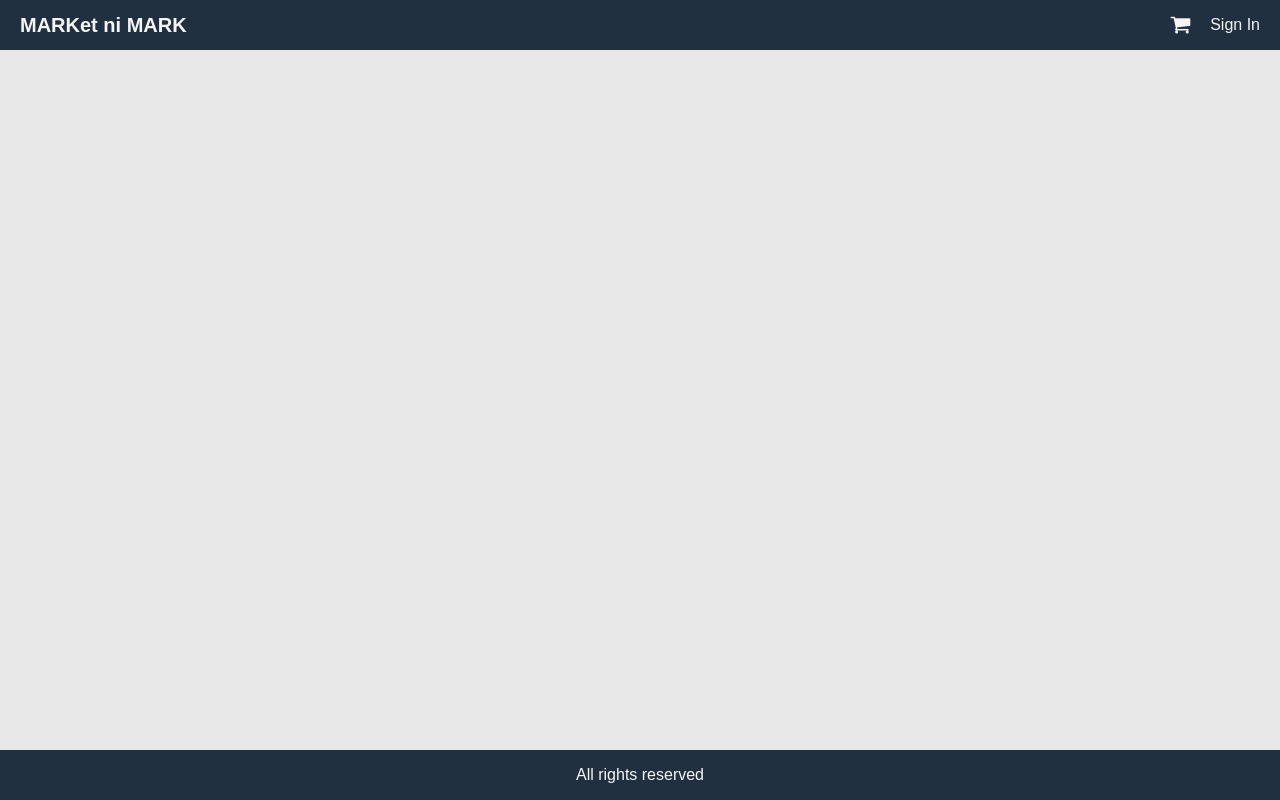
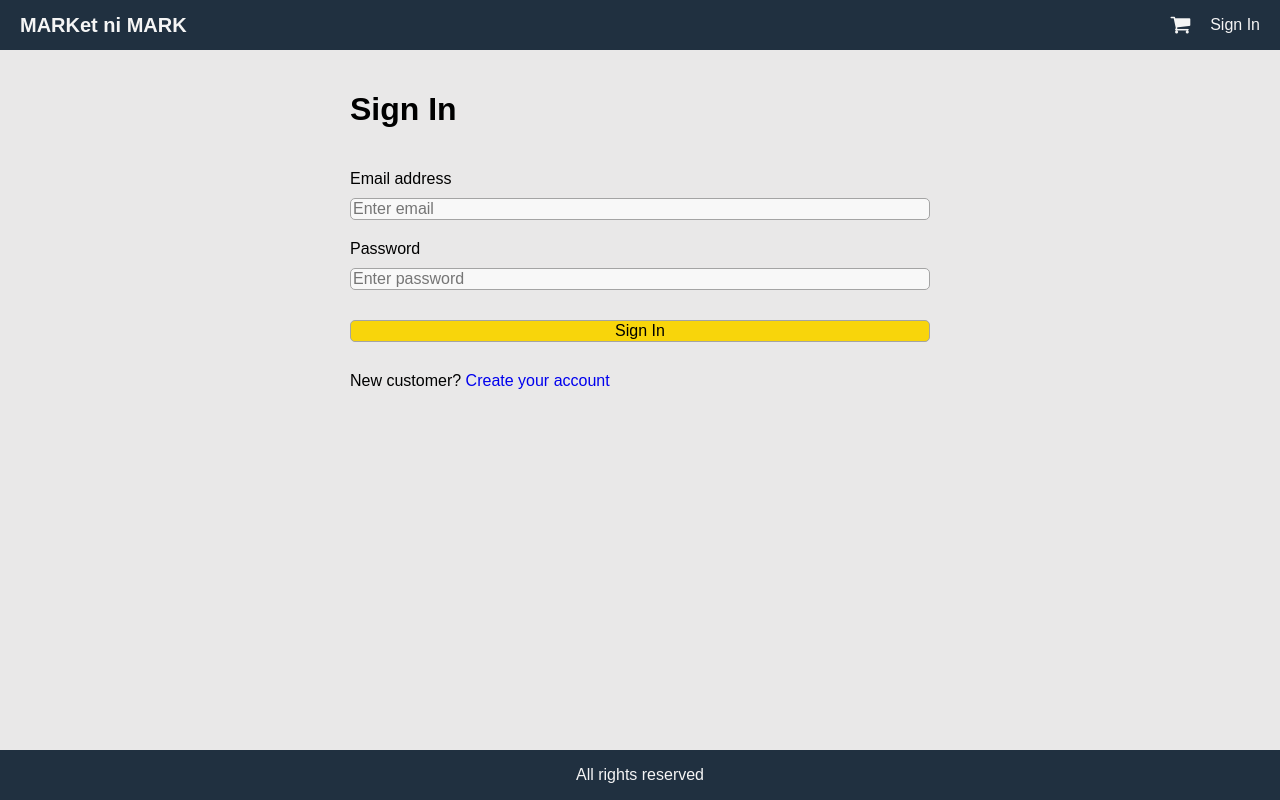
Before and after one commit to Vomerine/SungaRichardAndreiAct03, a React (Create React App) app in the folder frontend/: page /signin in a window 1280 px wide. Built offline with nearby package versions, Linux system fonts and the light colour scheme.

Commit message:
Added signin screen

```diff
--- a/frontend/src/App.js
+++ b/frontend/src/App.js
@@ -4,6 +4,7 @@
 import ProductScreen from './screens/ProductScreen'
 import CartScreen from './screens/CartScreen';
 import { useSelector } from 'react-redux';
+import SigninScreen from './screens/SigninScreen';
 
 function App() {
 
@@ -26,13 +27,14 @@
                   <span className="badge">{cartItems.length}</span>
                 )}
                 </Link>
-                <a href = "/signin">Sign In</a>
+                <Link to="/signin">Sign In</Link>
             </div>
         </header>
 
         <main>
           <Route path="/cart/:id?" component={CartScreen}></Route>
           <Route path = "/product/:id" component = {ProductScreen}></Route>
+          <Route path="/signin" component={SigninScreen}></Route>
           <Route path = "/" component = {HomeScreen}exact></Route>
         </main>
 
--- a/frontend/src/index.css
+++ b/frontend/src/index.css
@@ -278,3 +278,19 @@
   color: #a02020;
   background-color: #ffe0e0e0;
 }
+
+.form {
+  max-width: 60rem;
+  margin: 0 auto;
+}
+
+.form > div {
+  display: flex;
+  flex-direction: column;
+  margin: 1rem;
+}
+
+.form label {
+  margin: 1rem 0;
+  display: block;
+}
--- /dev/null
+++ b/frontend/src/screens/SigninScreen.js
@@ -0,0 +1,52 @@
+import React, { useState } from 'react';
+import { Link } from 'react-router-dom';
+
+export default function SigninScreen() {
+  const [email, setEmail] = useState('');
+  const [password, setPassword] = useState('');
+  const submitHandler = (e) => {
+    e.preventDefault();
+    // TODO: sign in action
+  };
+  return (
+    <div>
+      <form className="form" onSubmit={submitHandler}>
+        <div>
+          <h1>Sign In</h1>
+        </div>
+        <div>
+          <label htmlFor="email">Email address</label>
+          <input
+            type="email"
+            id="email"
+            placeholder="Enter email"
+            required
+            onChange={(e) => setEmail(e.target.value)}
+          ></input>
+        </div>
+        <div>
+          <label htmlFor="password">Password</label>
+          <input
+            type="password"
+            id="password"
+            placeholder="Enter password"
+            required
+            onChange={(e) => setPassword(e.target.value)}
+          ></input>
+        </div>
+        <div>
+          <label />
+          <button className="primary" type="submit">
+            Sign In
+          </button>
+        </div>
+        <div>
+          <label />
+          <div>
+            New customer? <Link to="/register">Create your account</Link>
+          </div>
+        </div>
+      </form>
+    </div>
+  );
+}
```
